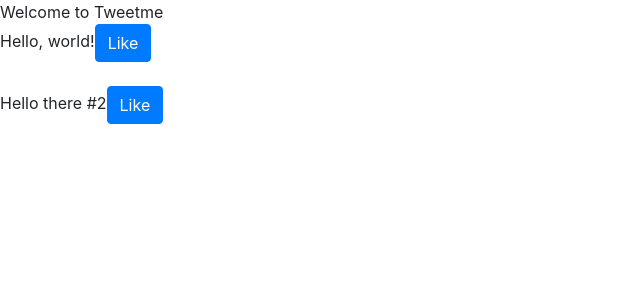
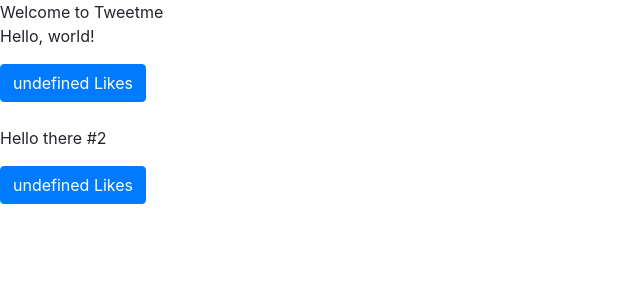
Before and after one commit to Danielo814/twitter_clone, a Django app: page / in a window 1280 px wide. Shown: the top 300 px of the page, without its empty margins (0-640 px from the left). Run offline with Django 3.2, Linux system fonts and the light colour scheme; data comes from the database, SQL or seed files in the repository; some libraries are stand-ins or nearby versions.

Commit message:
javascript for rendering out likes

```diff
--- a/templates/pages/home.html
+++ b/templates/pages/home.html
@@ -15,8 +15,19 @@
   const method = "GET";
   const url = "/tweets";
   const responseType = "json";
-  function likeBtn() {
-      return "<button class='btn btn-primary'>Like</button>"
+  function handleDidLike(tweet_id, currentCount) {
+      console.log(tweet_id, currentCount)
+      currentCount++
+
+  }
+  function likeBtn(tweet) {
+    return (
+      "<button class='btn btn-primary btn-small' onclick=handleDidLike(" +
+      tweet.id +
+      "," +
+      tweet.likes +
+      ")>" + tweet.likes + " Likes</button>"
+    );
   }
   function formatTweetElement(tweet) {
     var formattedTweet =
@@ -24,8 +35,9 @@
       tweet.id +
       "'><p>" +
       tweet.content +
-      likeBtn() +
-      "</p></div>";
+      "</p><div class='btn-group'>" +
+      likeBtn(tweet) +
+      "</div></div>";
     return formattedTweet;
   }
   xhr.responseType = responseType;
```
